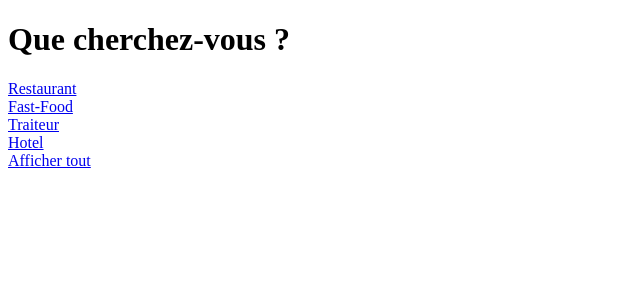
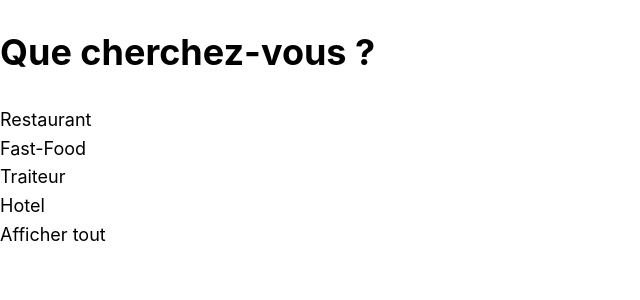
Before and after one commit to Ravelonarivo/toriko, a Next.js app: page / in a window 1280 px wide. Shown: the top 300 px of the page, without its empty margins (0-640 px from the left). Built offline with nearby package versions, Linux system fonts and the light colour scheme.

Commit message:
add global style

```diff
--- /dev/null
+++ b/pages/_app.js
@@ -0,0 +1,7 @@
+import '../styles/globals.css';
+
+const App = ({ Component, pageProps }) => {
+	return <Component { ...pageProps } />
+};
+
+export default App;
--- a/styles/globals.css
+++ b/styles/globals.css
@@ -4,6 +4,8 @@
   margin: 0;
   font-family: -apple-system, BlinkMacSystemFont, Segoe UI, Roboto, Oxygen,
     Ubuntu, Cantarell, Fira Sans, Droid Sans, Helvetica Neue, sans-serif;
+  line-height: 1.6;
+  font-size: 18px;
 }
 
 a {
```
